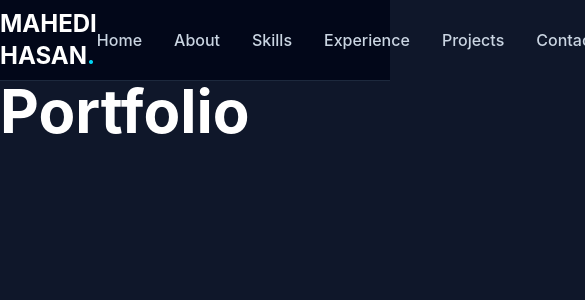
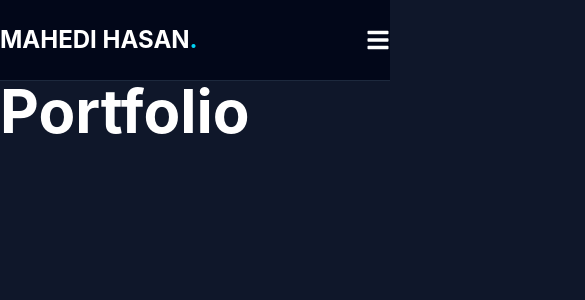
Before and after one commit to mahedihasan171/portfolio, a React (Vite) app: page / in a window 390 px wide. Shown: the top 300 px of the page, 585 px wide, since content can reach past the window. Built offline with nearby package versions, Linux system fonts and the light colour scheme.

Commit message:
feat(navbar): add mobile toggle button

```diff
--- a/src/components/layout/Navbar/Navbar.tsx
+++ b/src/components/layout/Navbar/Navbar.tsx
@@ -5,14 +5,21 @@
  * Navigation items are rendered dynamically from
  * src/data/navigation.ts.
  */
-
+import { FaBars, FaTimes } from "react-icons/fa";
+import { useState } from "react";
 import { navigation } from "../../../data/navigation";
 
 const Navbar = () => {
+
+  /**
+ * Controls whether the mobile navigation drawer is open.
+ */
+const [isMenuOpen, setIsMenuOpen] = useState(false);
+
   return (
     <nav className="sticky top-0 bg-slate-950/90 backdrop-blur-md border-b border-slate-800">
       {/* Navigation container */}
-      <div className="max-w-6xl mx-auto flex h-20 items-center justify-between px-8">
+      <div className="container mx-auto flex h-20 items-center justify-between px-6 lg:px-8">
 
         {/* Portfolio Brand */}
         <a
@@ -23,7 +30,7 @@ const Navbar = () => {
         </a>
 
         {/* Navigation Links */}
-        <ul className="flex gap-8 list-none">
+        <ul className="hidden md:flex gap-8 list-none">
           {navigation.map((item) => (
             <li key={item.label}>
               <a
@@ -35,6 +42,13 @@ const Navbar = () => {
             </li>
           ))}
         </ul>
+        <button
+          onClick={() => setIsMenuOpen(!isMenuOpen)}
+          className="md:hidden text-white text-2xl"
+          aria-label="Toggle navigation menu"
+        >
+          {isMenuOpen ? <FaTimes /> : <FaBars />}
+        </button>
 
       </div>
     </nav>
```
